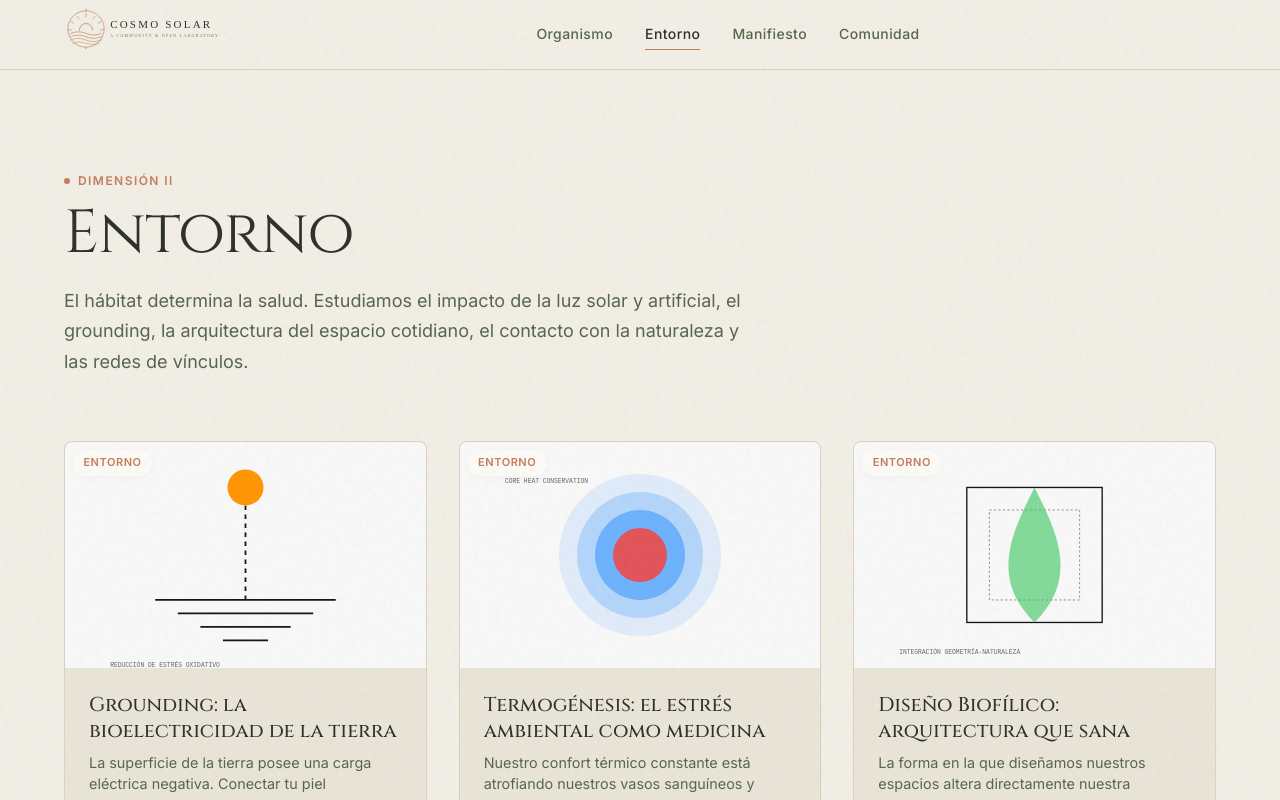
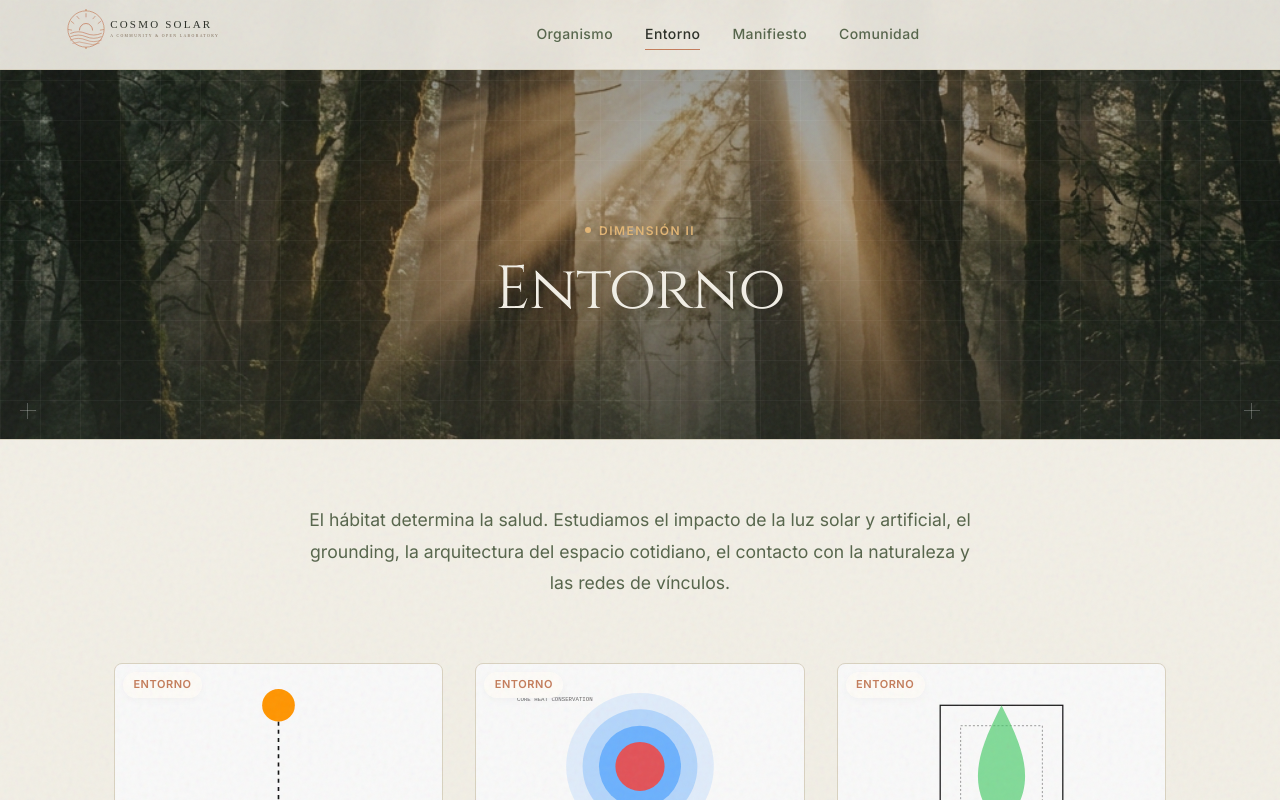
Before and after one commit to cosmosolares/solar-cosmosolar, a Next.js app: page /entorno in a window 1280 px wide. Shown: the top 800 px of the page. Built offline with nearby package versions, Linux system fonts and the light colour scheme.

Commit message:
feat: uniform hero design across all 4 sections (Manifiesto, Comunidad, Organismo, Entorno)

```diff
--- a/app/(site)/comunidad/comunidad.module.css
+++ b/app/(site)/comunidad/comunidad.module.css
@@ -120,7 +120,17 @@
 .contentContainer {
   max-width: 900px;
   margin: 0 auto;
-  padding: var(--space-4xl) var(--space-lg);
+  padding: var(--space-3xl) var(--space-lg) var(--space-5xl);
+}
+
+.intro {
+  font-family: var(--font-sans);
+  font-size: 1.1rem;
+  line-height: 1.8;
+  color: var(--text-secondary);
+  max-width: 680px;
+  margin: 0 auto var(--space-3xl);
+  text-align: center;
 }
 
 .waysSection {
--- a/app/(site)/entorno/category.module.css
+++ b/app/(site)/entorno/category.module.css
@@ -1,31 +1,137 @@
-.container {
-  max-width: var(--max-width);
-  margin: 0 auto;
-  padding: var(--space-4xl) var(--space-lg);
+/* Shared hero CSS for Organismo and Entorno category pages */
+
+.pageWrapper {
+  width: 100%;
 }
 
-.header {
-  margin-bottom: var(--space-3xl);
-  max-width: 700px;
+/* ─── HERO ─────────────────────────────────────────────── */
+.hero {
+  position: relative;
+  margin-top: calc(-1 * var(--nav-height));
+  min-height: 55vh;
+  display: flex;
+  align-items: center;
+  justify-content: center;
+  text-align: center;
+  overflow: hidden;
+  border-bottom: 1px solid var(--border-subtle);
+  padding: calc(var(--nav-height) + var(--space-4xl)) 0 var(--space-3xl);
 }
 
-.desc {
+.heroBg {
+  position: absolute;
+  top: 0;
+  left: 0;
+  width: 100%;
+  height: 100%;
+  z-index: 1;
+}
+
+.heroImage {
+  width: 100%;
+  height: 100%;
+  object-fit: cover;
+  object-position: center 50%;
+  display: block;
+}
+
+.heroOverlay {
+  position: absolute;
+  inset: 0;
+  background: linear-gradient(
+    to bottom,
+    rgba(43, 47, 39, 0.55) 0%,
+    rgba(43, 47, 39, 0.35) 50%,
+    rgba(43, 47, 39, 0.65) 100%
+  );
+  pointer-events: none;
+}
+
+.heroContent {
+  position: relative;
+  z-index: 3;
+  max-width: 820px;
+  margin: 0 auto;
+  display: flex;
+  flex-direction: column;
+  align-items: center;
+  padding: 0 var(--space-lg);
+}
+
+.heroLabel {
+  color: var(--accent-amber) !important;
+  margin-bottom: var(--space-md);
+  text-shadow: 0 2px 4px rgba(0, 0, 0, 0.2);
+}
+
+.heroLabel::before {
+  background-color: var(--accent-amber) !important;
+}
+
+.heroTitle {
+  color: #F2EFE6 !important;
+  text-shadow: 0 4px 16px rgba(0, 0, 0, 0.35);
+  margin: 0;
+}
+
+/* White technical grid overlay */
+.heroGridOverlay {
+  position: absolute;
+  inset: 0;
+  pointer-events: none;
+  background-size: 40px 40px;
+  background-image:
+    linear-gradient(to right, rgba(255, 255, 255, 0.04) 1px, transparent 1px),
+    linear-gradient(to bottom, rgba(255, 255, 255, 0.04) 1px, transparent 1px);
+  z-index: 2;
+}
+
+/* Crosshairs */
+.chWhite {
+  position: absolute;
+  width: 16px;
+  height: 16px;
+  pointer-events: none;
+  z-index: 3;
+}
+
+.chWhite::before, .chWhite::after {
+  content: "";
+  position: absolute;
+  background: rgba(255, 255, 255, 0.25);
+}
+.chWhite::before { top: 7px; left: 0; width: 16px; height: 1px; }
+.chWhite::after { left: 7px; top: 0; width: 1px; height: 16px; }
+
+.chTopLeft    { top: 20px; left: 20px; }
+.chTopRight   { top: 20px; right: 20px; }
+.chBottomLeft { bottom: 20px; left: 20px; }
+.chBottomRight { bottom: 20px; right: 20px; }
+
+/* ─── CONTENT ─────────────────────────────────────────── */
+.contentContainer {
+  max-width: 1100px;
+  margin: 0 auto;
+  padding: var(--space-3xl) var(--space-lg) var(--space-5xl);
+}
+
+.intro {
   font-family: var(--font-sans);
-  font-size: 1.125rem;
-  line-height: 1.7;
+  font-size: 1.1rem;
+  line-height: 1.8;
   color: var(--text-secondary);
-  margin-top: var(--space-md);
+  max-width: 680px;
+  margin: 0 auto var(--space-3xl);
+  text-align: center;
 }
 
 .listSection {
-  margin-top: var(--space-3xl);
+  margin-top: var(--space-2xl);
 }
 
 .noArticles {
-  padding: var(--space-4xl) 0;
   text-align: center;
+  padding: var(--space-3xl) 0;
+  color: var(--text-tertiary);
   font-family: var(--font-sans);
-  color: var(--text-muted);
-  border: 1px dashed var(--border-medium);
-  border-radius: var(--border-radius-md);
 }
--- a/app/(site)/entorno/page.js
+++ b/app/(site)/entorno/page.js
@@ -12,22 +12,45 @@ export default function EntornoPage() {
   const articles = getArticlesByCategory('Entorno');
 
   return (
-    <div className={styles.container}>
-      <header className={styles.header}>
+    <div className={styles.pageWrapper}>
+
+      {/* ═══ HERO ═══ */}
+      <header className={styles.hero} id="entorno-hero">
+        <div className={styles.heroBg}>
+          <img
+            src="/images/entorno.png"
+            alt="Luz del sol atravesando el bosque"
+            className={styles.heroImage}
+          />
+          <div className={styles.heroOverlay} />
+        </div>
+        <div className={styles.heroGridOverlay} />
+        <div className={`${styles.chWhite} ${styles.chTopLeft}`} />
+        <div className={`${styles.chWhite} ${styles.chTopRight}`} />
+        <div className={`${styles.chWhite} ${styles.chBottomLeft}`} />
+        <div className={`${styles.chWhite} ${styles.chBottomRight}`} />
+
+        <div className="container">
+          <div className={styles.heroContent}>
             <ScrollReveal delay={1}>
-          <span className="label">Dimensión II</span>
+              <span className={`${styles.heroLabel} label`}>Dimensión II</span>
             </ScrollReveal>
             <ScrollReveal delay={2}>
-          <h1 className="display-lg" style={{ marginTop: 'var(--space-sm)' }}>
+              <h1 className={`${styles.heroTitle} display-lg`}>
                 Entorno
               </h1>
             </ScrollReveal>
-        <ScrollReveal delay={3}>
-          <p className={styles.desc}>
+          </div>
+        </div>
+      </header>
+
+      {/* ═══ INTRO + ARTÍCULOS ═══ */}
+      <div className={styles.contentContainer}>
+        <ScrollReveal delay={1}>
+          <p className={styles.intro}>
             El hábitat determina la salud. Estudiamos el impacto de la luz solar y artificial, el grounding, la arquitectura del espacio cotidiano, el contacto con la naturaleza y las redes de vínculos.
           </p>
         </ScrollReveal>
-      </header>
 
         <section className={styles.listSection}>
           {articles.length > 0 ? (
@@ -45,5 +68,6 @@ export default function EntornoPage() {
           )}
         </section>
       </div>
+    </div>
   );
 }
--- a/app/(site)/organismo/category.module.css
+++ b/app/(site)/organismo/category.module.css
@@ -1,31 +1,137 @@
-.container {
-  max-width: var(--max-width);
-  margin: 0 auto;
-  padding: var(--space-4xl) var(--space-lg);
+/* Shared hero CSS for Organismo and Entorno category pages */
+
+.pageWrapper {
+  width: 100%;
 }
 
-.header {
-  margin-bottom: var(--space-3xl);
-  max-width: 700px;
+/* ─── HERO ─────────────────────────────────────────────── */
+.hero {
+  position: relative;
+  margin-top: calc(-1 * var(--nav-height));
+  min-height: 55vh;
+  display: flex;
+  align-items: center;
+  justify-content: center;
+  text-align: center;
+  overflow: hidden;
+  border-bottom: 1px solid var(--border-subtle);
+  padding: calc(var(--nav-height) + var(--space-4xl)) 0 var(--space-3xl);
 }
 
-.desc {
+.heroBg {
+  position: absolute;
+  top: 0;
+  left: 0;
+  width: 100%;
+  height: 100%;
+  z-index: 1;
+}
+
+.heroImage {
+  width: 100%;
+  height: 100%;
+  object-fit: cover;
+  object-position: center 50%;
+  display: block;
+}
+
+.heroOverlay {
+  position: absolute;
+  inset: 0;
+  background: linear-gradient(
+    to bottom,
+    rgba(43, 47, 39, 0.55) 0%,
+    rgba(43, 47, 39, 0.35) 50%,
+    rgba(43, 47, 39, 0.65) 100%
+  );
+  pointer-events: none;
+}
+
+.heroContent {
+  position: relative;
+  z-index: 3;
+  max-width: 820px;
+  margin: 0 auto;
+  display: flex;
+  flex-direction: column;
+  align-items: center;
+  padding: 0 var(--space-lg);
+}
+
+.heroLabel {
+  color: var(--accent-amber) !important;
+  margin-bottom: var(--space-md);
+  text-shadow: 0 2px 4px rgba(0, 0, 0, 0.2);
+}
+
+.heroLabel::before {
+  background-color: var(--accent-amber) !important;
+}
+
+.heroTitle {
+  color: #F2EFE6 !important;
+  text-shadow: 0 4px 16px rgba(0, 0, 0, 0.35);
+  margin: 0;
+}
+
+/* White technical grid overlay */
+.heroGridOverlay {
+  position: absolute;
+  inset: 0;
+  pointer-events: none;
+  background-size: 40px 40px;
+  background-image:
+    linear-gradient(to right, rgba(255, 255, 255, 0.04) 1px, transparent 1px),
+    linear-gradient(to bottom, rgba(255, 255, 255, 0.04) 1px, transparent 1px);
+  z-index: 2;
+}
+
+/* Crosshairs */
+.chWhite {
+  position: absolute;
+  width: 16px;
+  height: 16px;
+  pointer-events: none;
+  z-index: 3;
+}
+
+.chWhite::before, .chWhite::after {
+  content: "";
+  position: absolute;
+  background: rgba(255, 255, 255, 0.25);
+}
+.chWhite::before { top: 7px; left: 0; width: 16px; height: 1px; }
+.chWhite::after { left: 7px; top: 0; width: 1px; height: 16px; }
+
+.chTopLeft    { top: 20px; left: 20px; }
+.chTopRight   { top: 20px; right: 20px; }
+.chBottomLeft { bottom: 20px; left: 20px; }
+.chBottomRight { bottom: 20px; right: 20px; }
+
+/* ─── CONTENT ─────────────────────────────────────────── */
+.contentContainer {
+  max-width: 1100px;
+  margin: 0 auto;
+  padding: var(--space-3xl) var(--space-lg) var(--space-5xl);
+}
+
+.intro {
   font-family: var(--font-sans);
-  font-size: 1.125rem;
-  line-height: 1.7;
+  font-size: 1.1rem;
+  line-height: 1.8;
   color: var(--text-secondary);
-  margin-top: var(--space-md);
+  max-width: 680px;
+  margin: 0 auto var(--space-3xl);
+  text-align: center;
 }
 
 .listSection {
-  margin-top: var(--space-3xl);
+  margin-top: var(--space-2xl);
 }
 
 .noArticles {
-  padding: var(--space-4xl) 0;
   text-align: center;
+  padding: var(--space-3xl) 0;
+  color: var(--text-tertiary);
   font-family: var(--font-sans);
-  color: var(--text-muted);
-  border: 1px dashed var(--border-medium);
-  border-radius: var(--border-radius-md);
 }
```
Also changed, not shown: app/(site)/comunidad/page.js (+8 -7 lines), app/(site)/organismo/page.js (+31 -7 lines), public/images/entorno.png (added), public/images/organismo.png (added). Lines whose indentation alone changed are shown as unchanged.
